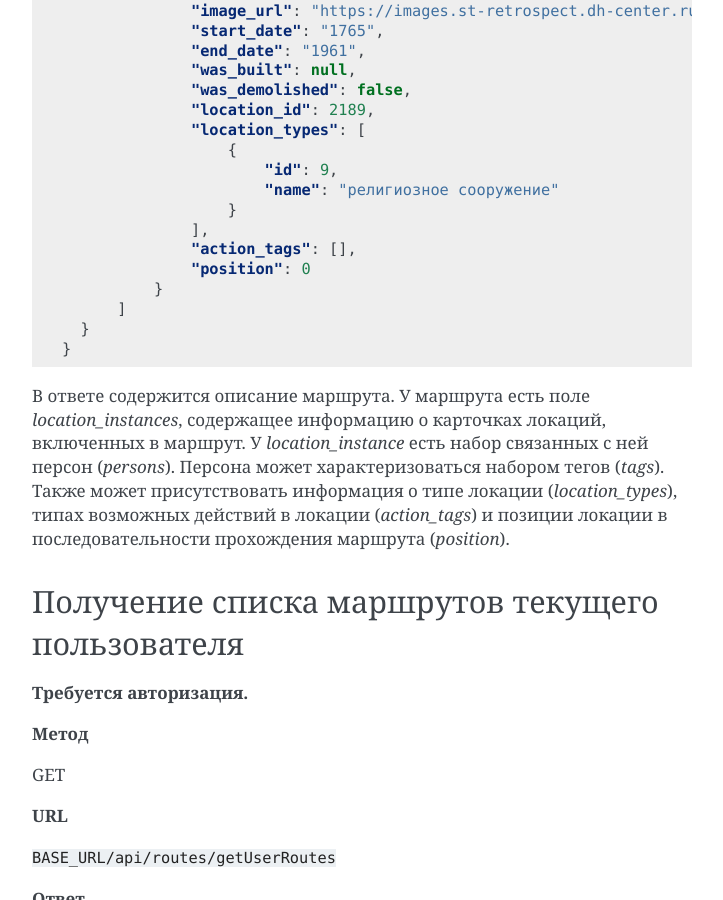
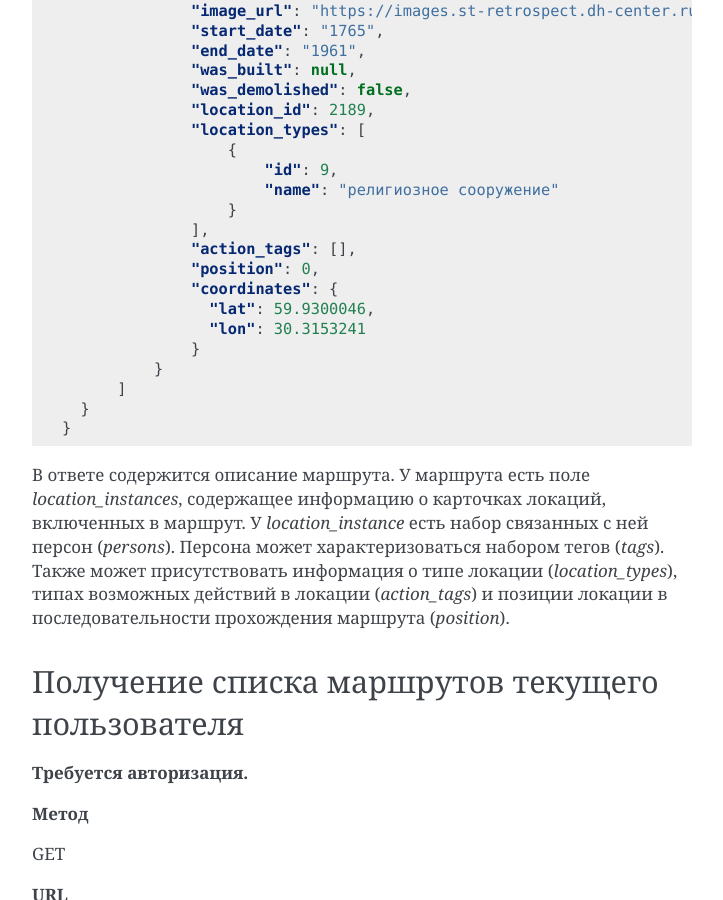
Before and after one commit to dh-center/st-retrospect-docs, a Sphinx documentation site: the page built from docs/pages/api-spec-routes.rst, in a window 1280 px wide and 900 px high, scrolled down 2280 px. Shown: the whole window, without its empty margins (388-1111 px from the left). Built offline with Sphinx 7.4.7, drawn with Linux system fonts in a browser that asks for light colours.

Commit message:
Updated route/getById format

```diff
--- a/docs/pages/api-spec-auth.rst
+++ b/docs/pages/api-spec-auth.rst
@@ -9,6 +9,8 @@ http://learnsql.ru:8000
 
 Сервер использует Token-авторизацию. Полученный после предоставления пользовательских данных токен необходимо в дальнейшем передавать в заголовке запроса.
 ``Authorization: Token XXXXX``
+
+POST-данные отправляются в формате JSON с заголовком `Content-Type: application/json`
 
 
 Запрос на регистрацию пользователя
--- a/docs/pages/api-spec-routes.rst
+++ b/docs/pages/api-spec-routes.rst
@@ -126,7 +126,11 @@ Status: 200 OK
                       }
                   ],
                   "action_tags": [],
-                  "position": 0
+                  "position": 0,
+                  "coordinates": {
+                    "lat": 59.9300046,
+                    "lon": 30.3153241
+                  }
               }
           ]
       }
```
